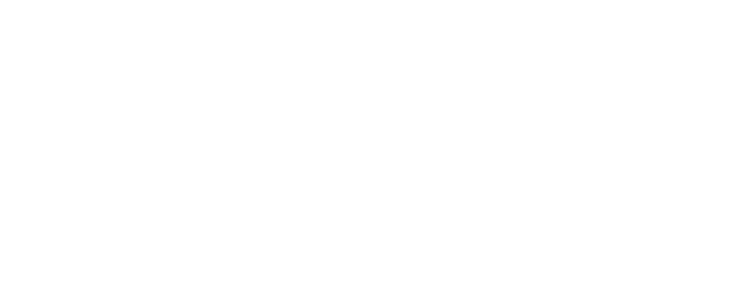
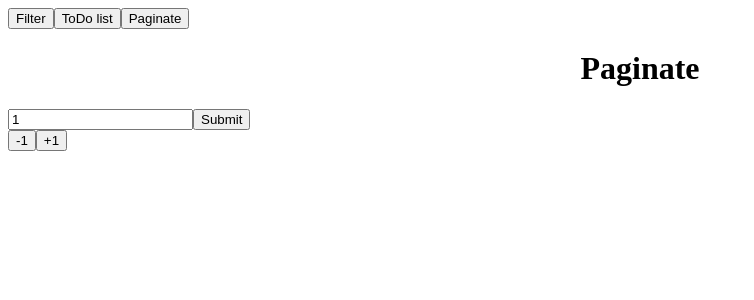
Before and after one commit to MihaiIonutB/to-do-app, a React (Create React App) app: page /Pagination in a window 1280 px wide. Shown: the top 300 px of the page, without its empty margins (0-754 px from the left). Built offline with nearby package versions, Linux system fonts and the light colour scheme.

Commit message:
pagination

```diff
--- a/package.json
+++ b/package.json
@@ -11,6 +11,7 @@
     "moment": "^2.24.0",
     "react": "^16.12.0",
     "react-dom": "^16.12.0",
+    "react-private-route": "^1.1.2",
     "react-router-dom": "^5.1.2",
     "react-scripts": "^3.3.0"
   },
--- a/src/access-points.tsx
+++ b/src/access-points.tsx
@@ -18,6 +18,9 @@
     return Axios.post(`${baseUrl}todo/updateTodoStatus/${idOfToDo}`, { status })
 
 }
-export function postGetToDoByStatus(status:string) {
+export function postGetToDoByStatus(status: string) {
     return Axios.post(`${baseUrl}todo/getTodosByStatus`, { status })
 }
+export function postFilteredTodos(obj: { pageSize: number, pageNr: number, key?: string, status?: "PLANNED" | "IN_PROGRESS" | "DONE" | "BLOCKED" | undefined}) {
+    return Axios.post(`${baseUrl}todo/getFilteredTodoS`, obj)
+}
--- a/src/anchor-menu.tsx
+++ b/src/anchor-menu.tsx
@@ -1,13 +1,16 @@
 import React from 'react'
 import { useHistory } from 'react-router'
 
-export function AccessButtons(){
-    const history=useHistory()
-    return<div><button onClick={event => history.push("/Filter")}>
-            Filter
+export function AccessButtons() {
+    const history = useHistory()
+    return <div><button onClick={event => history.push("/Filter")}>
+        Filter
         </button>
         <button onClick={event => history.push("/ToDo")}>
             ToDo list
         </button>
-        </div>
+        <button onClick={event => history.push("/Pagination")}>
+            Paginate
+        </button>
+    </div>
 }
--- /dev/null
+++ b/src/async-try.tsx
@@ -0,0 +1,26 @@
+import { ChangeContext } from './page-control'
+import { useContext, useEffect } from 'react'
+
+export function useHandler(foo?: Promise<any>, deps?: readonly any[]) {
+    const { contextId, setContextId } = useContext(ChangeContext)
+    // useEffect(() => {
+    return async () => {
+            try {
+                await foo;
+                if (!contextId) setContextId(true)
+            } catch (e) {
+                console.log(e)
+            }
+            setContextId(false)
+        }
+    // }, deps);
+    // return async () => {
+    //     try {
+    //         await foo;
+    //         //if (!contextId) setContextId(true)
+    //     } catch (e) {
+    //         console.log(e)
+    //     }
+    //     //  setContextId(false)
+    // }
+}
--- a/src/delete-list-component.tsx
+++ b/src/delete-list-component.tsx
@@ -1,9 +1,12 @@
 import React, { useContext } from 'react'
+import { deleteToDos } from './access-points'
 import { ChangeContext } from './page-control'
-import { deleteToDos } from './access-points'
+//import { useHandler } from './async-try'
+
 export function DeleteList(props: { idOfToDo: string }) {
     const { contextId, setContextId } = useContext(ChangeContext)
-    const handleClick = async (event: React.MouseEvent<HTMLButtonElement, MouseEvent>) => {
+    // const del = useHandler(deleteToDos(props.idOfToDo),[]);
+    const handleClick = async () => {
         try {
             await deleteToDos(props.idOfToDo)
             if (!contextId) setContextId(true)
@@ -12,6 +15,13 @@
         }
         setContextId(false)
     }
+    // function handleClick(event:any){
+    //     return ()=> {
+    //         handler(deleteToDos(props.idOfToDo))
+    //     }
+
+    // }
+   // const handleClick = useHandler(deleteToDos(props.idOfToDo))
     return <button onClick={handleClick}>
         Delete
     </button>
--- a/src/filter-by-status.tsx
+++ b/src/filter-by-status.tsx
@@ -1,32 +1,29 @@
 import React, { useState } from 'react'
 import { postGetToDoByStatus } from './access-points'
 import { ToDoModelStatus } from './to-do-interface'
-type Status = {
-    status: "PLANNED" | "BLOCKED" | "DONE" | "IN_PROGRESS"
-}
+
 export function StatusFilter() {
     const [ToDosStatus, setToDos] = useState<ToDoModelStatus[]>([])
     const [valueOfStatus, setValue] = useState("DONE")
-    const handleSubmit = async (event: React.FormEvent<HTMLFormElement>) => {
-        event.preventDefault()
-        //const verify:string=event.currentTarget.value.toUpperCase()
-       // if(verify != "PLANNED" || "DONE" || "IN_PROGRESS" || "BLOCKED"){
 
-       // }
-       // else{
-            const toDoData = await postGetToDoByStatus(valueOfStatus)
+    const handleChoice = async (event: React.ChangeEvent<HTMLSelectElement>) => {
+        try {
+            event.preventDefault()
+            const toDoData = await postGetToDoByStatus(event.currentTarget.value)
             setToDos(toDoData.data)
-        //}
-
+            setValue(event.currentTarget.value)
+        } catch (e) {
+            console.log(e)
+        }
     }
     return <div>
-        <h1 style={{textAlign:"center"}}>Welcome to the filtering page</h1>
-        <form onSubmit={handleSubmit}>
-            <input type="text" placeholder="Planned | Done | In Progress | Blocked"  value={valueOfStatus} required
-                onChange={event => {setValue(event.currentTarget.value)}}>
-            </input>
-            <input type="submit" value="Filter me"></input>
-        </form><br />
+        <h1 style={{ textAlign: "center" }}>Welcome to the filtering page</h1>
+        <select value={valueOfStatus} onChange={handleChoice}>
+            <option value="PLANNED" >PLANNED</option>
+            <option value="IN_PROGRESS" >IN PROGRESS</option>
+            <option value="DONE" >DONE</option>
+            <option value="BLOCKED" >BLOCKED</option>
+        </select> <br />
         <div>
             {ToDosStatus.map(e => <div key={e._id}>
                 <div className="listPlaceHolder">
--- /dev/null
+++ b/src/filtered-todos.tsx
@@ -0,0 +1,32 @@
+import React, { useState } from 'react'
+import { ToDoModelStatus } from './to-do-interface'
+import { postFilteredTodos } from './access-points'
+import {ObjectModel} from './to-do-interface'
+
+
+
+export function FilteredToDOs() {
+    const [page, setPage] = useState<Number>(0)
+    const [obj,setObj] = useState<ObjectModel>({ pageSize: 1, pageNr: 0})
+    const handleSubmit = async (event:React.FormEvent<HTMLFormElement>) =>{
+        await postFilteredTodos(obj)
+    }
+
+    return <div>
+        <h1 style={{ textAlign: "center" }}>
+            Paginate
+        </h1>
+        <div>
+            <form onSubmit={handleSubmit}>
+                <input type="text" value ={1} placeholder="Number of Todo's / page "></input>
+                <input type="submit"></input>
+            </form>
+        </div>
+            <div>
+                <div>
+                    <button value={1}> -1</button>
+                    <button value={1}> +1</button>
+                </div>
+            </div>
+        </div>
+        }
--- a/src/page-control.tsx
+++ b/src/page-control.tsx
@@ -1,10 +1,12 @@
 import React, { useState } from 'react'
 import App from './login-page'
+//import { PrivateRoute } from './react-private-route'
 import { BrowserRouter, Route } from 'react-router-dom'
 import { ListReturn } from './list-component'
 import { HeaderMsg } from './header-component'
-import {StatusFilter} from './filter-by-status'
-import {AccessButtons} from './anchor-menu'
+import { StatusFilter } from './filter-by-status'
+import { AccessButtons } from './anchor-menu'
+import { FilteredToDOs } from './filtered-todos'
 
 export const UserContext = React.createContext<{ user: string, setUser: (value: string) => void }>({ user: '', setUser: () => { } })
 export const ChangeContext = React.createContext<{ contextId: boolean, setContextId: (value: boolean) => void }>({ contextId: false, setContextId: () => { } })
@@ -16,13 +18,17 @@
       <Route exact path="/" component={App} />
       <ChangeContext.Provider value={{ contextId, setContextId }}>
         <Route exact path="/ToDo" component={() => <div>
-          <AccessButtons/>
+          <AccessButtons />
           <HeaderMsg />
           <ListReturn />
         </div>} />
         <Route exact path="/Filter" component={() => <div>
-          <AccessButtons/>
+          <AccessButtons />
           <StatusFilter />
+        </div>} />
+        <Route exact path="/Pagination" component={() => <div>
+          <AccessButtons />
+          <FilteredToDOs />
         </div>} />
       </ChangeContext.Provider>
     </UserContext.Provider>
--- a/src/update-list-status.tsx
+++ b/src/update-list-status.tsx
@@ -6,7 +6,6 @@
     const { contextId, setContextId } = useContext(ChangeContext)
     const handleChoice = async (event: React.ChangeEvent<HTMLSelectElement>) => {
         try {
-            console.log(event.currentTarget.value)
             await postUpdateStatus(prop.idOfToDo, event.currentTarget.value)
             if (!contextId) setContextId(true)
         } catch (e) {
```
Also changed, not shown: src/to-do-interface.ts (+9 -2 lines), 1 other file (tests, documents, lock files or other folders).
